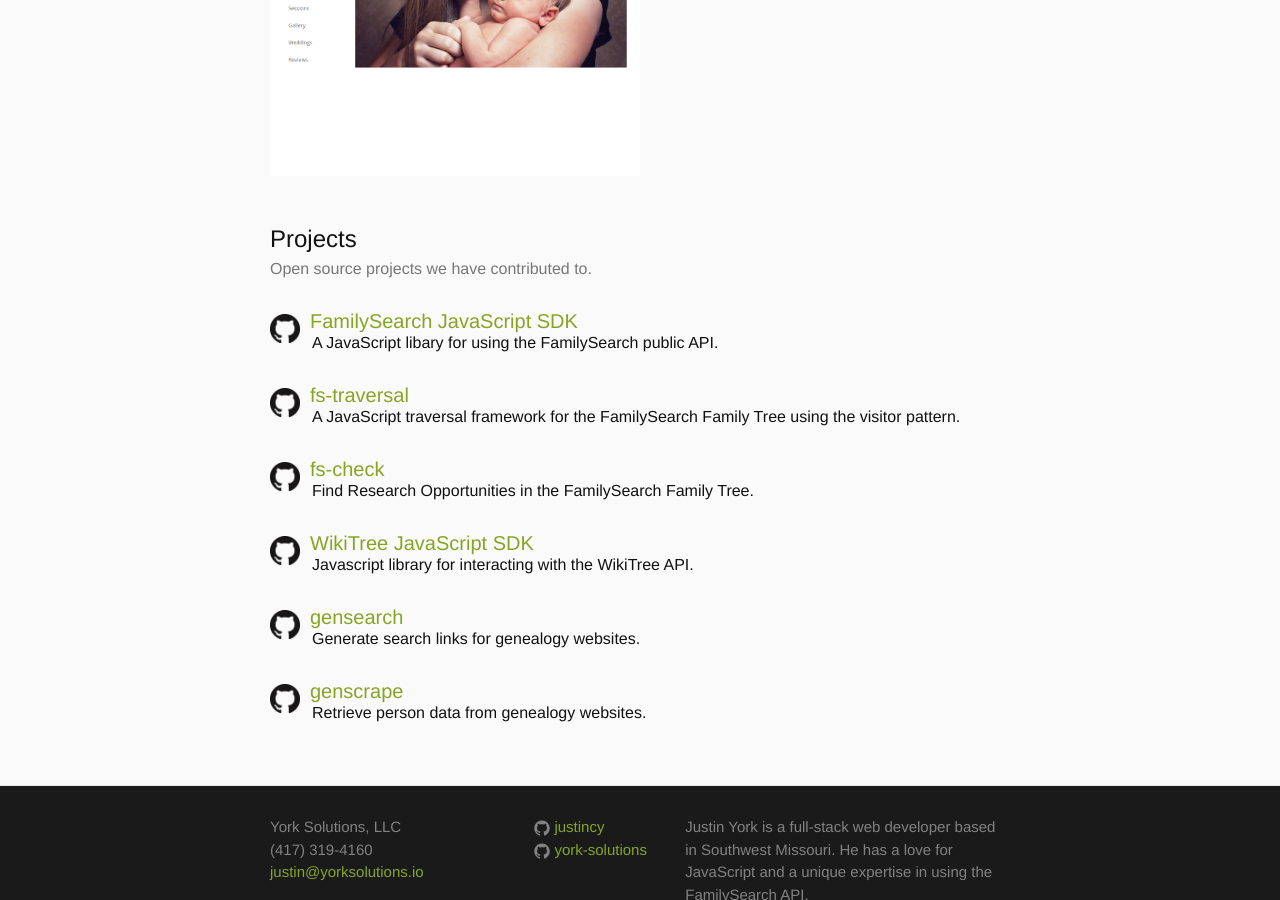
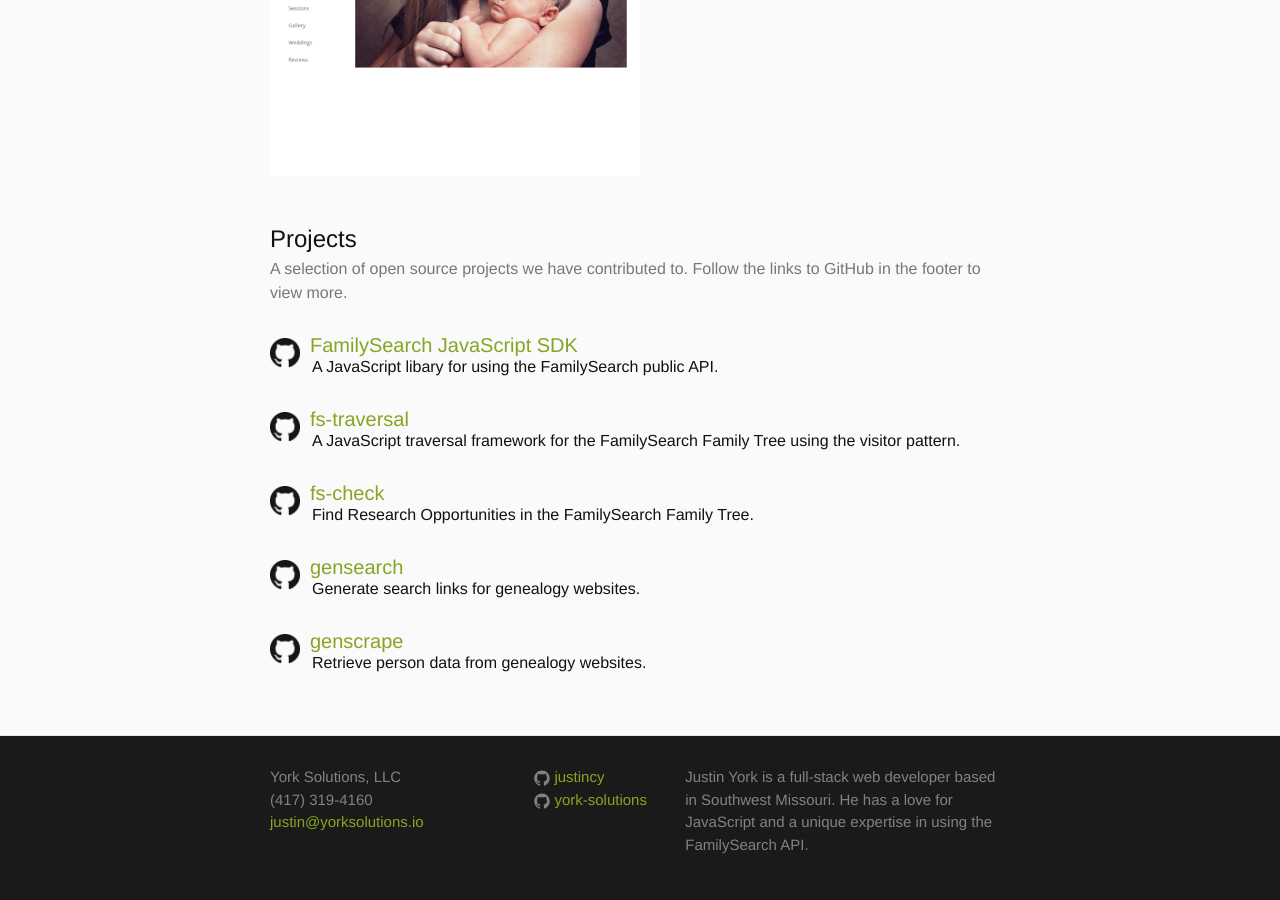
Before and after one commit to justincy/york-solutions.github.io, a Jekyll site: the page built from index.html, in a window 1280 px wide and 900 px high, scrolled down 2034 px. Built offline with Jekyll 4.4.1, drawn with Linux system fonts in a browser that asks for light colours.

Commit message:
remove wikitree js sdk from libraries list

```diff
--- a/_data/libraries.yml
+++ b/_data/libraries.yml
@@ -10,10 +10,6 @@
   url: genealogysystems/fs-check
   description: Find Research Opportunities in the FamilySearch Family Tree.
 
-- name: WikiTree JavaScript SDK
-  url: justincy/wikitree-javascript-sdk
-  description: Javascript library for interacting with the WikiTree API.
-
 - name: gensearch
   url: rootsdev/gensearch
   description: Generate search links for genealogy websites.
--- a/index.html
+++ b/index.html
@@ -20,7 +20,7 @@
   </div>
 
   <h2>Projects</h2>
-  <div class="subtitle">Open source projects we have contributed to.</div>
+  <div class="subtitle">A selection of open source projects we have contributed to. Follow the links to GitHub in the footer to view more.</div>
   <div class="libraries">
     {% for library in site.data.libraries %}
     <div class="library">
```
